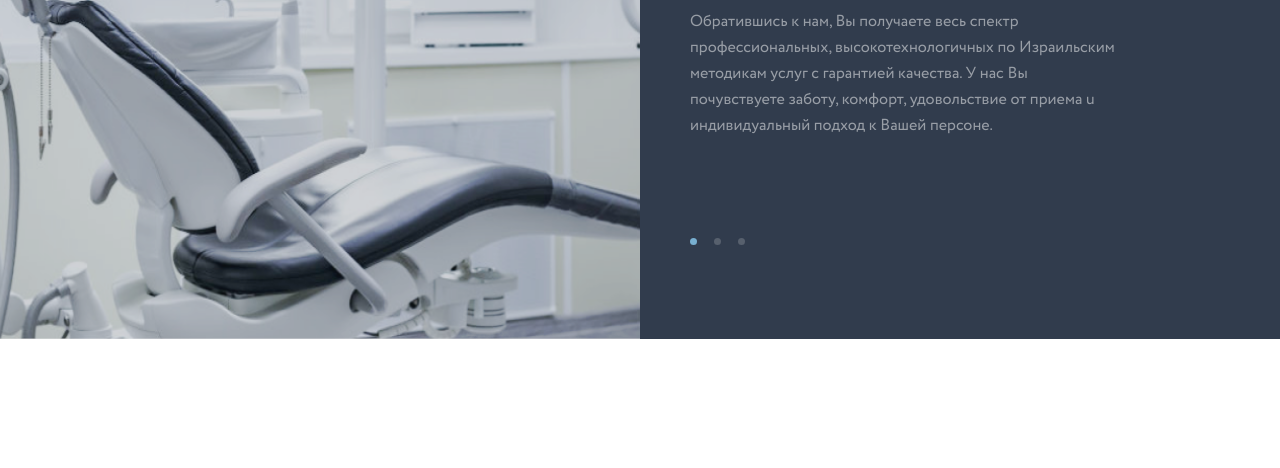
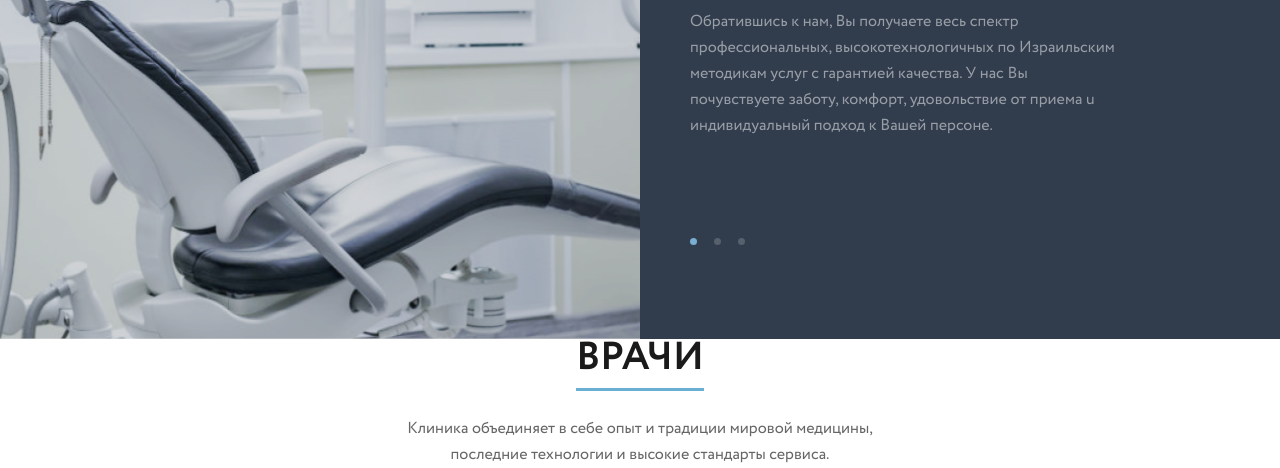
Before and after one commit to arrkhip/Dr.Batler, a website: page index.html in a window 1280 px wide. Shown: the part 1917-2385 px from the top of the page. Before the commit the page ends 2256 px from the top, so only its background shows below. Drawn offline with Linux system fonts and the light colour scheme; files whose address does not match are found by name.

Commit message:
created headline

```diff
--- /dev/null
+++ b/blocks/headline/headline.sass
@@ -0,0 +1,28 @@
+/*
+ * ========================
+ * HEADLINE
+ * ========================
+ */
+.headline
+	text-align: center
+
+	&__title
+		display: inline-block
+		padding-bottom: 10px
+		border-bottom: 3px solid $color-secondary
+		margin-bottom: 25px
+		font: 700 39px/1 $font-main
+		text-transform: uppercase
+		color: #1a1a1a
+
+	&__descr
+		max-width: 544px
+		margin: 0 auto
+		line-height: 26px
+		color: #666666
+
+	@include width-sm()
+		&__title
+			padding-bottom: 6px
+			margin-bottom: 18px
+			font-size: 24px
--- a/blocks/hero/hero.sass
+++ b/blocks/hero/hero.sass
@@ -74,7 +74,7 @@
 			top: 72px
 
 
-	@include width-md
+	@include width-md()
 		padding-top: 160px
 		padding-bottom: 140px
 
@@ -100,7 +100,7 @@
 			width: 164px
 
 
-	@include width-sm
+	@include width-sm()
 		padding-top: 120px
 		padding-bottom: 100px
 		background-position: right center
--- a/index.html
+++ b/index.html
@@ -151,8 +151,16 @@
 					</div>
 				</div>
 			</div>
-			<div class="about__slider-pagination">
+			<div class="about__slider-pagination"></div>
+		</div>
+	</section>
 
+
+	<section class="doctors">
+		<div class="grid">
+			<div class="headline">
+				<div class="headline__title">Врачи</div>
+				<p class="headline__descr">Клиника объединяет в себе опыт и традиции мировой медицины, последние технологии и высокие стандарты сервиса.</p>
 			</div>
 		</div>
 	</section>
--- a/sass/style.sass
+++ b/sass/style.sass
@@ -12,3 +12,4 @@
 @import '../blocks/hero/hero.sass'
 @import '../blocks/services/services.sass'
 @import '../blocks/about/about.sass'
+@import '../blocks/headline/headline.sass'
```
Also changed, not shown: css/style.css.
